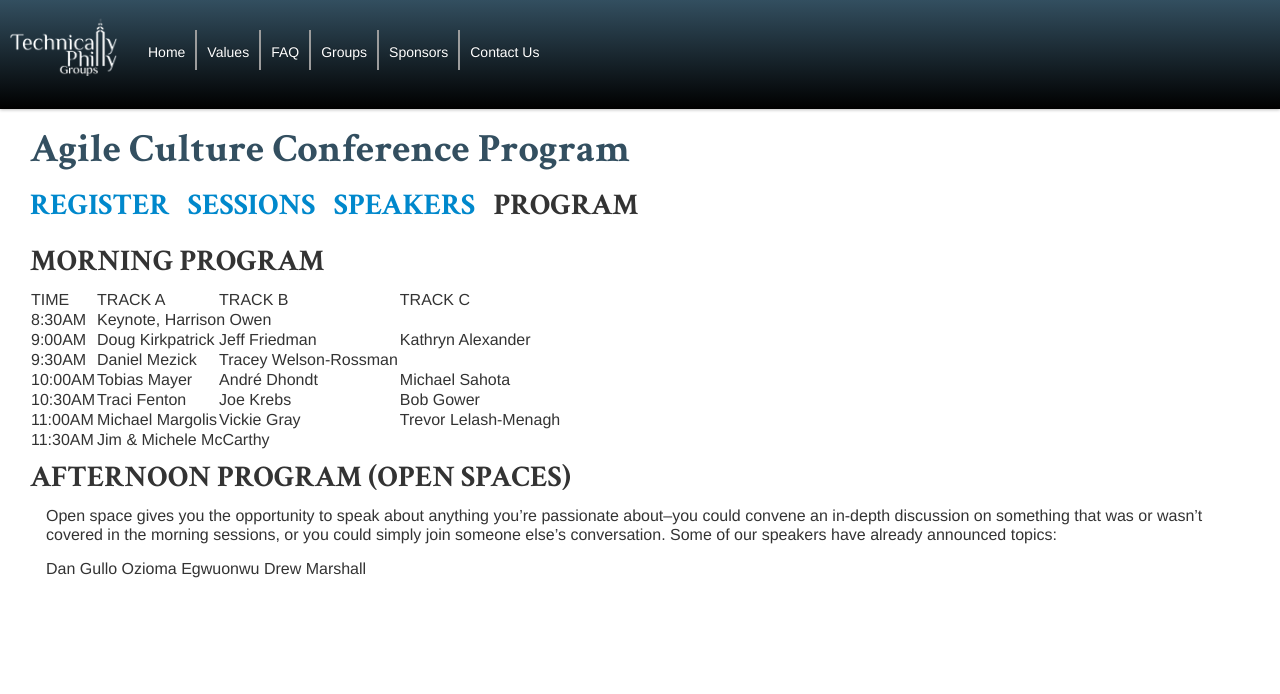
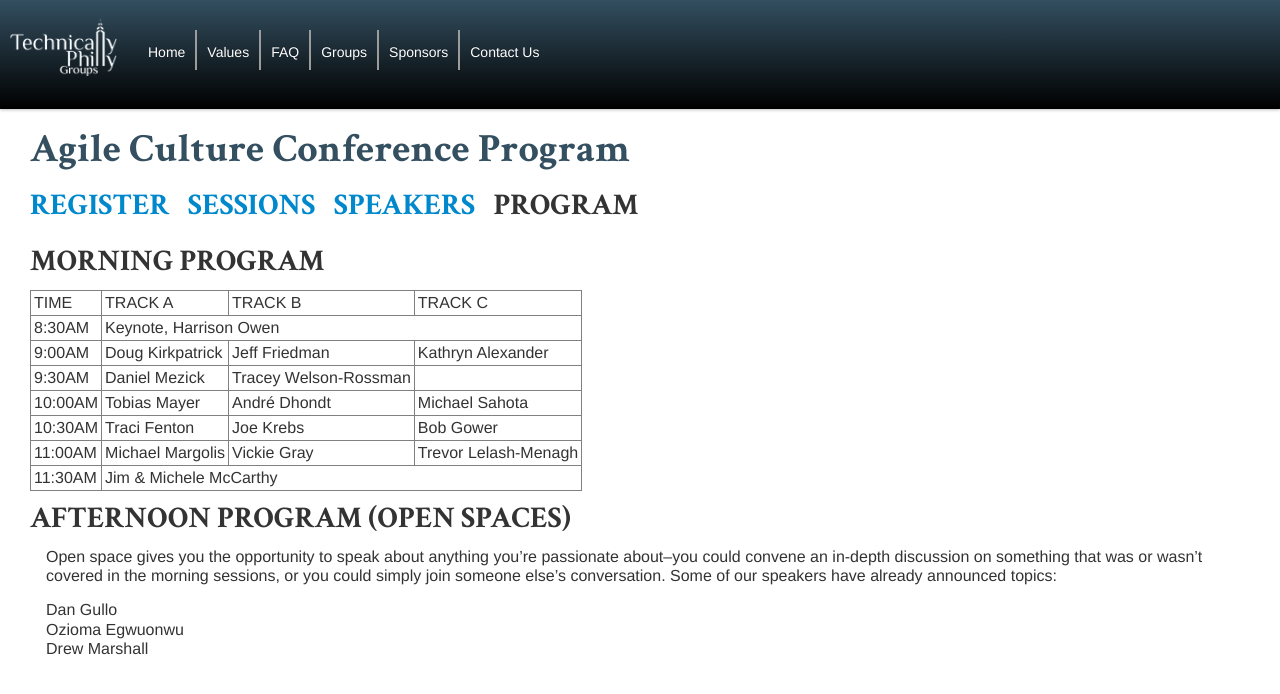
Before and after one commit to TechnicallyPhillyGroups/technicallyphillygroups.github.com, a Jekyll site: the page built from acc_program.md, in a window 1280 px wide. Shown: the top 694 px of the page. Built offline with Jekyll 4.4.1, drawn with Linux system fonts in a browser that asks for light colours; nearby versions of some CDN libraries.

Commit message:
cleaning up program page

```diff
--- a/acc_program.md
+++ b/acc_program.md
@@ -10,7 +10,7 @@
 ========
 
 
-<table>
+<table border="1" cellpadding="3">
 <tr><td>TIME</td><td>TRACK A</td><td>TRACK B</td><td>TRACK C</td></tr>
 <tr><td>8:30AM</td><td colspan="3">Keynote, Harrison Owen</td></tr>
 <tr><td>9:00AM</td><td>Doug Kirkpatrick</td><td>Jeff Friedman</td><td>Kathryn Alexander</td></tr>
@@ -26,6 +26,6 @@
 
 Open space gives you the opportunity to speak about anything you're passionate about--you could convene an in-depth discussion on something that was or wasn't covered in the morning sessions, or you could simply join someone else's conversation.  Some of our speakers have already announced topics:
 
-Dan Gullo
-Ozioma Egwuonwu
-Drew Marshall
+Dan Gullo<br/>
+Ozioma Egwuonwu<br/>
+Drew Marshall<br/>
```
